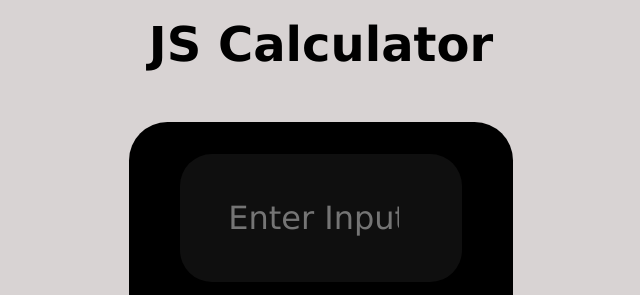
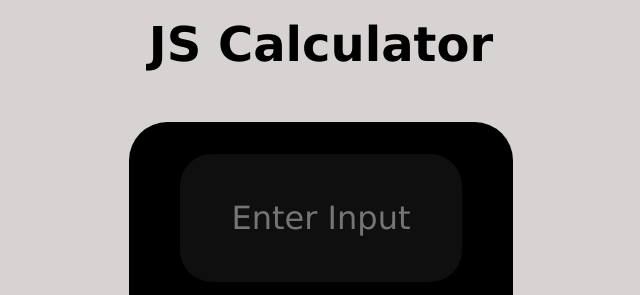
Before and after one commit to Tuhirirwe-Maria/Calculator, a plain HTML site: page index.html in a window 1280 px wide. Shown: the top 295 px of the page, 319-959 px from the left. Drawn offline with Linux system fonts and the light colour scheme.

Commit message:
changed html

```diff
--- a/index.html
+++ b/index.html
@@ -11,7 +11,7 @@
     <h1 class="heading">JS Calculator</h1>
     <div id="container">
         <section id="display">
-            <input id="input" type="number" placeholder="Enter Input">
+            <input id="input" type="text" placeholder="Enter Input">
          </section>
          <section id="buttons">
                 <div>
```
